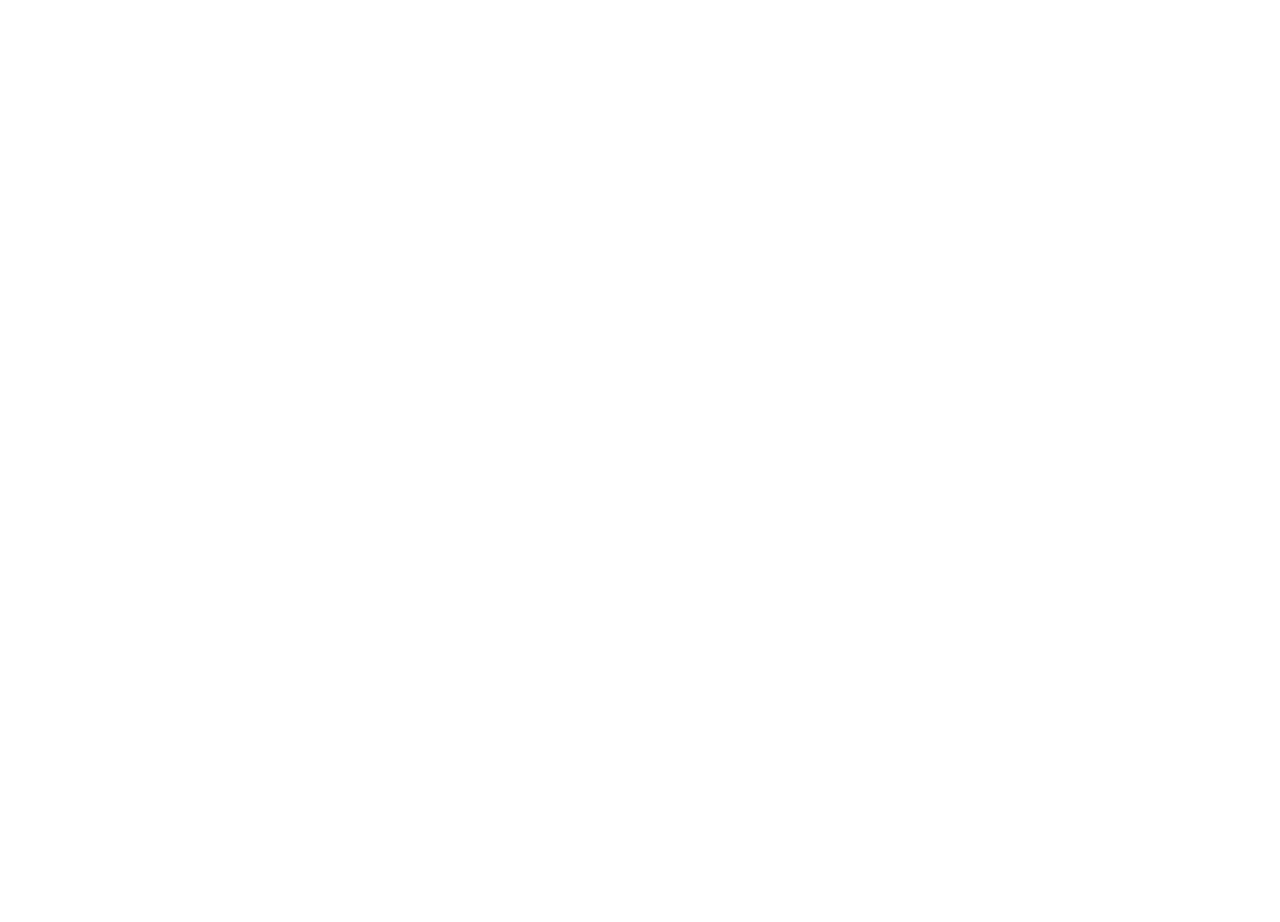
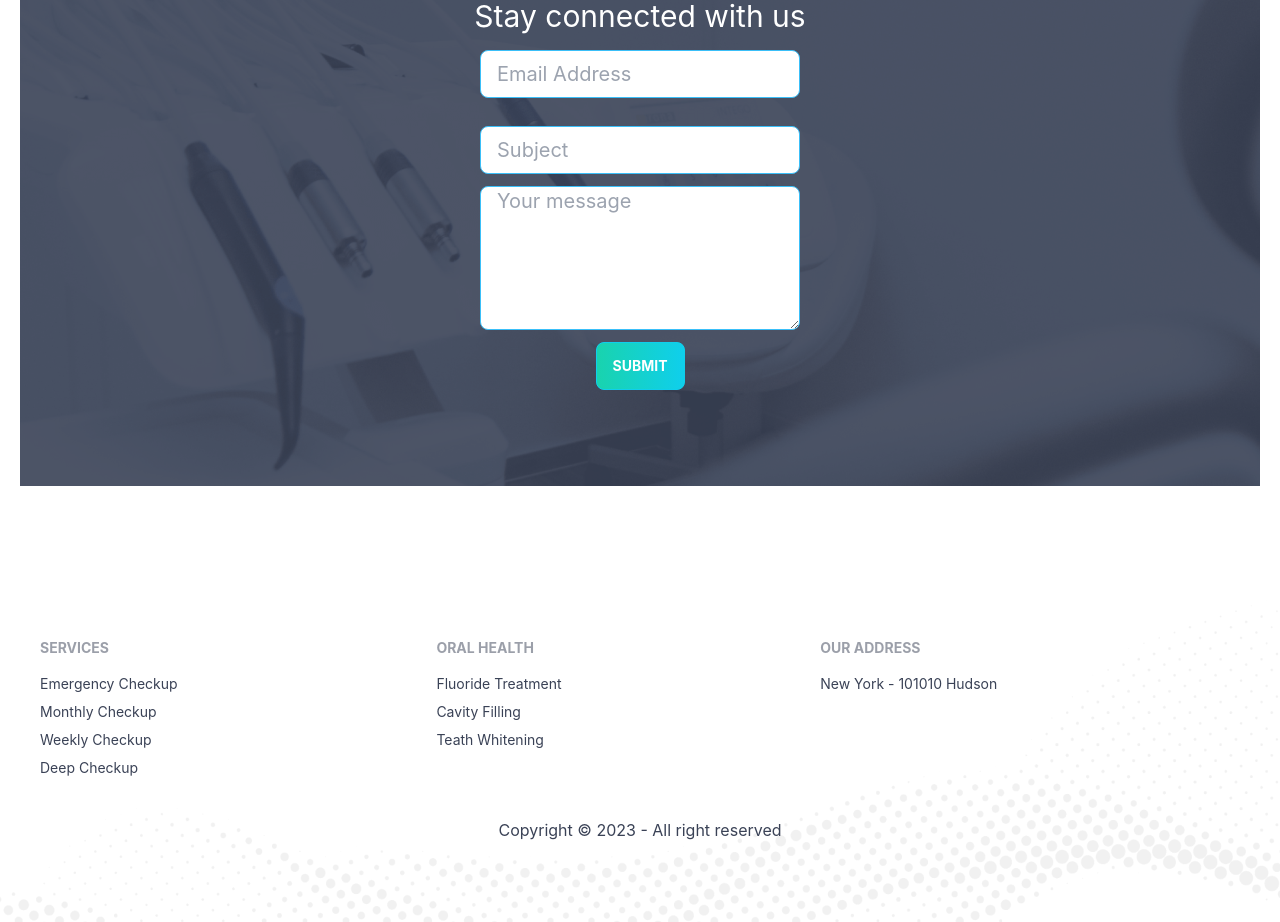
Before and after one commit to ibrahimsarder96/doctor-portal6, a React (Create React App) app: page / in a window 1280 px wide. Shown: the part 2700-3622 px from the top of the page. Before the commit the page ends 2598 px from the top, so only its background shows below. Built offline with nearby package versions, Linux system fonts and the light colour scheme.

Commit message:
footer add

```diff
--- /dev/null
+++ b/src/Pages/Home/Contact/Contact.js
@@ -0,0 +1,23 @@
+import React from 'react';
+import PrimaryButton from '../../Shared/PrimaryButton/PrimaryButton';
+import appointment from '../../../assets/images/appointment.png';
+const Contact = () => {
+  return (
+    <section style={{
+      background: `url(${appointment})`
+    }} className='justify-center my-28 py-24'>
+      <div className='text-center'>
+        <h1 className='text-primary font-bold text-xl'>Contact Us</h1>
+        <h2 className='text-white text-3xl'>Stay connected with us</h2>
+      </div>
+      <div className='grid grid-cols-1 gap-3 justify-items-center'>
+      <input type="text" placeholder="Email Address" className="input input-bordered input-info w-full max-w-xs my-4 text-accent text-xl"/>
+      <input type="text" placeholder="Subject" className="input input-bordered input-info w-full max-w-xs text-accent text-xl" />
+      <textarea type="text" placeholder="Your message" className="input input-bordered input-info w-full max-w-xs h-36 text-accent text-xl" />
+      <PrimaryButton>Submit</PrimaryButton>
+      </div>
+    </section>
+  );
+};
+
+export default Contact;
--- a/src/Pages/Home/Home/Home.js
+++ b/src/Pages/Home/Home/Home.js
@@ -1,5 +1,6 @@
 import React from 'react';
 import Banner from '../Banner/Banner';
+import Contact from '../Contact/Contact';
 import Info from '../Info/Info';
 import MakeAppointment from '../MakeAppointment/MakeAppointment';
 import Services from '../Services/Services';
@@ -13,6 +14,7 @@
       <Services></Services>
       <MakeAppointment></MakeAppointment>
       <Testimonials></Testimonials>
+      <Contact></Contact>
     </div>
   );
 };
--- a/src/Pages/Shared/Footer/Footer.js
+++ b/src/Pages/Shared/Footer/Footer.js
@@ -1,10 +1,37 @@
 import React from 'react';
+import footer from '../../../assets/images/footer.png';
+const Footer = () => {
+  const startYear = 2021
+  const currentYear = new Date().getFullYear();
+  return (
+    <footer style={{
+      background: `url(${footer})`,
+      backgroundSize: 'cover'
+    }} className="p-10 ">
+ <div className="footer text-accent w-full 2xl:max-w-screen-xl">
+ <div>
+    <span className="footer-title">Services</span>
+    <a className="link link-hover">Emergency Checkup</a>
+    <a className="link link-hover">Monthly Checkup</a>
+    <a className="link link-hover">Weekly Checkup</a>
+    <a className="link link-hover">Deep Checkup</a>
+  </div>
+  <div>
+    <span className="footer-title">ORAL HEALTH</span>
+    <a className="link link-hover">Fluoride Treatment</a>
+    <a className="link link-hover">Cavity Filling</a>
+    <a className="link link-hover">Teath Whitening</a>
+  </div>
+  <div>
+    <span className="footer-title">OUR ADDRESS</span>
+    <a className="link link-hover">New York - 101010 Hudson</a>
 
-const Footer = () => {
-  return (
-    <div className='mx-5'>
-      <h1>This is footer</h1>
-    </div>
+  </div>
+ </div>
+ <div className='my-10 text-center'>
+    <p className='text-accent'>Copyright © {currentYear} - All right reserved</p>
+  </div>
+</footer>
   );
 };
 
```
